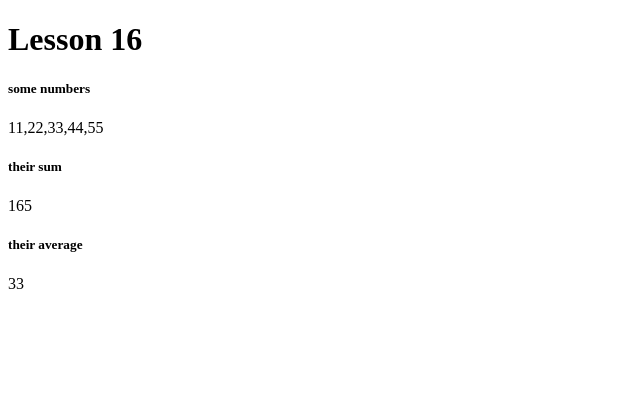
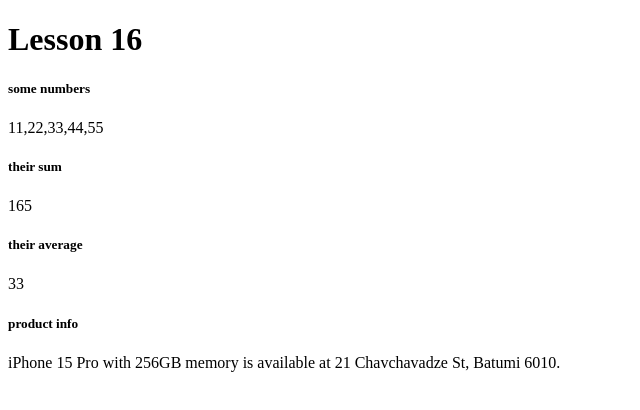
Before and after one commit to Noahfisherrrr/js16, a plain HTML site: page index.html in a window 1280 px wide. Shown: the whole page, without its empty margins (0-640 px from the left). Drawn offline with Linux system fonts and the light colour scheme.

Commit message:
product info

```diff
--- a/app.js
+++ b/app.js
@@ -1,3 +1,4 @@
+// numbers with sum and average
 let numbers = [11, 22, 33, 44, 55];
 let sum = 0;
 for (let i = 0; i < numbers.length; i++) {
@@ -10,3 +11,15 @@ document.getElementById("sum").textContent = sum;
 document.getElementById("average").textContent = average;
 console.log(sum)
 console.log(average)
+
+// Product
+let device = {
+    productName: "iPhone 15 Pro",
+    memory: ["128GB","256GB","512GB", "1TB"],
+    isAvailableAt:[
+        "21 Chavchavadze St, Batumi 6010",
+        "22 Tbel-Abuseridze St, Batumi",
+        "29 Sherif Khimshiashvili St, Batumi 6000"]
+};
+console.log(`${device.productName} with ${device.memory[1]} memory is available at ${device.isAvailableAt[0]}.`);
+document.getElementById("iphone").innerText = `${device.productName} with ${device.memory[1]} memory is available at ${device.isAvailableAt[0]}.`;
--- a/index.html
+++ b/index.html
@@ -13,6 +13,8 @@
     <p id="sum"></p>
     <h5>their average</h5>
     <p id="average"></p>
+    <h5>product info</h5>
+    <p id="iphone"></p>
 
 
   <script src="app.js"></script>
```
